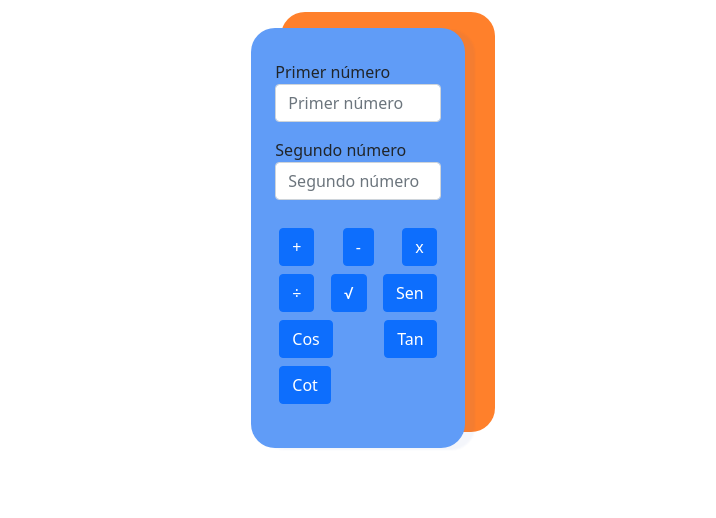
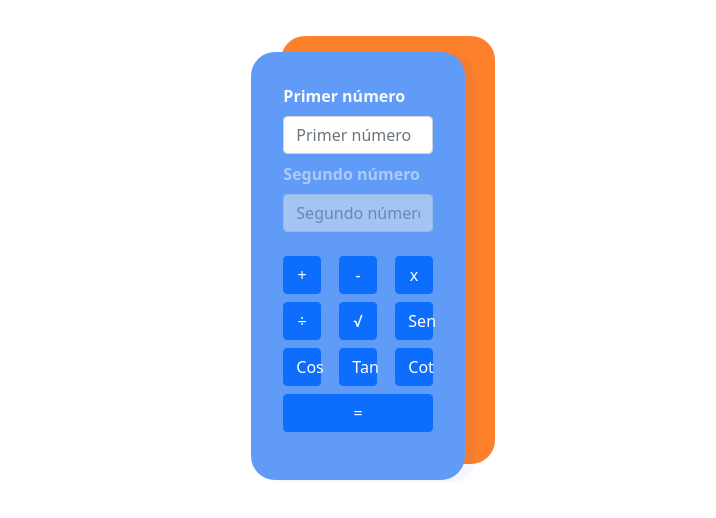
Before and after one commit to martamagui/Calculadora_Jquery_Bootstrap-ADAT, a plain HTML site: page index.html in a window 1280 px wide. Shown: the part 122-640 px from the top of the page, without its empty margins (282-998 px from the left). Drawn offline with nearby package versions, Linux system fonts and the light colour scheme.

Commit message:
id asignados

```diff
--- a/index.html
+++ b/index.html
@@ -21,7 +21,7 @@
   <body>
     <!--Cabecera-->
     <div
-      class="container-fluid d-flex justify-content-center flex-wrap p-4"
+      class="container-fluid d-flex justify-content-center flex-wrap p-4 mb-4"
       id="header"
     >
       <h1 class="col-9 text-center">Calculadora con Jquery y Bootstrap</h1>
@@ -39,9 +39,11 @@
       id="container"
     >
       <div class="col-lg-2 p-4" id="calculadora">
-        <form class="">
-          <div class="form-group mt-2 mb-3">
-            <label for="formGroupExampleInput">Primer número</label>
+        <form class="col-12">
+          <div class="form-group m-2" id="primer-num">
+            <label for="formGroupExampleInput" class="text-light fw-bold mb-2"
+              >Primer número</label
+            >
             <input
               type="text"
               class="form-control"
@@ -49,13 +51,16 @@
               placeholder="Primer número "
             />
           </div>
-          <div class="form-group mt-3 mb-2">
-            <label for="formGroupExampleInput2">Segundo número</label>
+          <div class="form-group m-2 opacity-dis" id="segundo-num">
+            <label for="formGroupExampleInput2" class="text-light fw-bold mb-2"
+              >Segundo número</label
+            >
             <input
               type="text"
               class="form-control"
               id="formGroupExampleInput2"
               placeholder="Segundo número"
+              disabled="true"
             />
           </div>
         </form>
@@ -65,40 +70,62 @@
             pt-3
             pb-3
             d-flex
+            m-2
             flex-row flex-wrap
             justify-content-between
             align-items-center
           "
           id="grupo_botones"
         >
-          <button type="button" class="btn btn-primary m-1" onclick="">
+          <div class="col-12 mb-2 d-flex justify-content-between">
+            <button type="button" class="btn btn-primary col-3" id="btnSumar">
               +
             </button>
-          <button type="button" class="btn btn-primary m-1" onclick="">
+            <button type="button" class="btn btn-primary col-3" id="btnRestar">
               -
             </button>
-          <button type="button" class="btn btn-primary m-1" onclick="">
+            <button
+              type="button"
+              class="btn btn-primary col-3"
+              id="btnMultiplicar"
+            >
               x
             </button>
-          <button type="button" class="btn btn-primary m-1" onclick="">
+          </div>
+          <div class="col-12 mb-2 d-flex justify-content-between">
+            <button type="button" class="btn btn-primary col-3" id="btnDividir">
               ÷
             </button>
-          <button type="button" class="btn btn-primary m-1" onclick="">
+            <button type="button" class="btn btn-primary col-3" id="btnRaiz">
               √
             </button>
-          <button type="button" class="btn btn-primary m-1" onclick="">
+            <button type="button" class="btn btn-primary col-3" id="btnSeno">
               Sen
             </button>
-          <button type="button" class="btn btn-primary m-1" onclick="">
+          </div>
+          <div class="col-12 mb-2 d-flex justify-content-between">
+            <button type="button" class="btn btn-primary col-3" id="btnCoseno">
               Cos
             </button>
-          <button type="button" class="btn btn-primary m-1" onclick="">
+            <button type="button" class="btn btn-primary col-3" id="btnTan">
               Tan
             </button>
-          <button type="button" class="btn btn-primary m-1" onclick="">
+            <button
+              type="button"
+              class="btn btn-primary col-3"
+              id="btnCotangente"
+            >
               Cot
             </button>
           </div>
+          <button type="button" class="btn btn-primary col-12" id="btnIgual">
+            =
+          </button>
+        </div>
+      </div>
+      <div id="resultado">
+        <p id="muchotexto"></p>
+        <p class="small" id="historial"></p>
       </div>
     </div>
     <!--JQuery script-->
--- a/styles/styles.css
+++ b/styles/styles.css
@@ -3,3 +3,6 @@
   border-radius: 1.5em;
   box-shadow: 10px 2px 2px rgba(41, 73, 179, 0.05), 30px -16px #ff802b;
 }
+.opacity-dis {
+  opacity: 0.5;
+}
```
Lines whose indentation alone changed are shown as unchanged.
